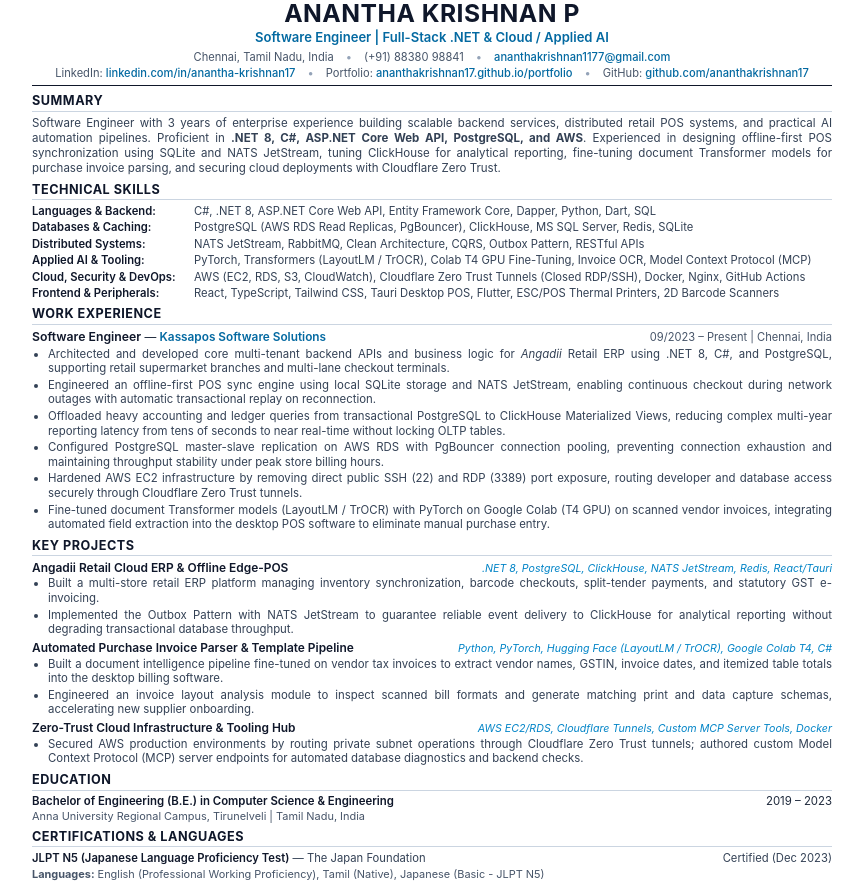
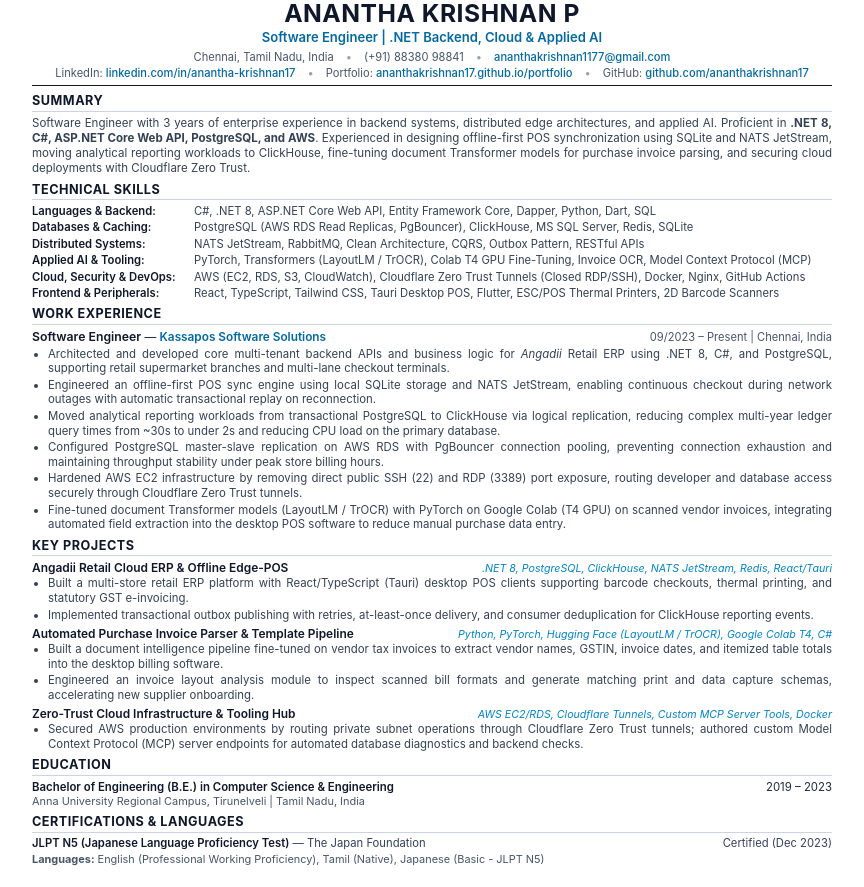
Before and after one commit to ananthakrishnan17/portfolio, a plain HTML site: page Ananthakrishnan_ATS_Resume.html in a window 1280 px wide. Shown: the whole page, without its empty margins (208-1072 px from the left). Drawn offline with Linux system fonts and the light colour scheme.

Commit message:
Refine resume with targeted backend title, outbox deduplication, and grounded metrics

```diff
--- a/Ananthakrishnan_ATS_Resume.html
+++ b/Ananthakrishnan_ATS_Resume.html
@@ -3,7 +3,7 @@
 <head>
   <meta charset="UTF-8">
   <meta name="viewport" content="width=device-width, initial-scale=1.0">
-  <title>Anantha Krishnan P - Software Engineer Resume</title>
+  <title>Anantha Krishnan P - Software Engineer (.NET Backend, Cloud & Applied AI) Resume</title>
   <style>
     @page {
       size: A4 portrait;
@@ -246,7 +246,7 @@
     <!-- HEADER -->
     <header class="header">
       <h1 class="candidate-name">Anantha Krishnan P</h1>
-      <div class="candidate-role">Software Engineer | Full-Stack .NET &amp; Cloud / Applied AI</div>
+      <div class="candidate-role">Software Engineer | .NET Backend, Cloud &amp; Applied AI</div>
       <div class="contact-row" style="margin-bottom: 2px;">
         <span class="contact-item">Chennai, Tamil Nadu, India</span>
         <span class="contact-sep">&bull;</span>
@@ -263,15 +263,15 @@
       </div>
     </header>
 
-    <!-- PROFESSIONAL SUMMARY (Clean 3-Line Summary) -->
+    <!-- PROFESSIONAL SUMMARY -->
     <section class="section">
       <h2 class="section-title">Summary</h2>
       <p class="summary-text">
-        Software Engineer with 3 years of enterprise experience building scalable backend services, distributed retail POS systems, and practical AI automation pipelines. Proficient in <strong>.NET 8, C#, ASP.NET Core Web API, PostgreSQL, and AWS</strong>. Experienced in designing offline-first POS synchronization using SQLite and NATS JetStream, tuning ClickHouse for analytical reporting, fine-tuning document Transformer models for purchase invoice parsing, and securing cloud deployments with Cloudflare Zero Trust.
+        Software Engineer with 3 years of enterprise experience in backend systems, distributed edge architectures, and applied AI. Proficient in <strong>.NET 8, C#, ASP.NET Core Web API, PostgreSQL, and AWS</strong>. Experienced in designing offline-first POS synchronization using SQLite and NATS JetStream, moving analytical reporting workloads to ClickHouse, fine-tuning document Transformer models for purchase invoice parsing, and securing cloud deployments with Cloudflare Zero Trust.
       </p>
     </section>
 
-    <!-- TECHNICAL SKILLS (Pure Linear Block with Aligned Continuation) -->
+    <!-- TECHNICAL SKILLS -->
     <section class="section">
       <h2 class="section-title">Technical Skills</h2>
       <div class="skills-block">
@@ -302,7 +302,7 @@
       </div>
     </section>
 
-    <!-- WORK EXPERIENCE (Strongest 6 Grounded Bullets) -->
+    <!-- WORK EXPERIENCE -->
     <section class="section">
       <h2 class="section-title">Work Experience</h2>
       <div class="exp-item">
@@ -316,10 +316,10 @@
         <ul class="bullet-list">
           <li>Architected and developed core multi-tenant backend APIs and business logic for <em>Angadii</em> Retail ERP using .NET 8, C#, and PostgreSQL, supporting retail supermarket branches and multi-lane checkout terminals.</li>
           <li>Engineered an offline-first POS sync engine using local SQLite storage and NATS JetStream, enabling continuous checkout during network outages with automatic transactional replay on reconnection.</li>
-          <li>Offloaded heavy accounting and ledger queries from transactional PostgreSQL to ClickHouse Materialized Views, reducing complex multi-year reporting latency from tens of seconds to near real-time without locking OLTP tables.</li>
+          <li>Moved analytical reporting workloads from transactional PostgreSQL to ClickHouse via logical replication, reducing complex multi-year ledger query times from ~30s to under 2s and reducing CPU load on the primary database.</li>
           <li>Configured PostgreSQL master-slave replication on AWS RDS with PgBouncer connection pooling, preventing connection exhaustion and maintaining throughput stability under peak store billing hours.</li>
           <li>Hardened AWS EC2 infrastructure by removing direct public SSH (22) and RDP (3389) port exposure, routing developer and database access securely through Cloudflare Zero Trust tunnels.</li>
-          <li>Fine-tuned document Transformer models (LayoutLM / TrOCR) with PyTorch on Google Colab (T4 GPU) on scanned vendor invoices, integrating automated field extraction into the desktop POS software to eliminate manual purchase entry.</li>
+          <li>Fine-tuned document Transformer models (LayoutLM / TrOCR) with PyTorch on Google Colab (T4 GPU) on scanned vendor invoices, integrating automated field extraction into the desktop POS software to reduce manual purchase data entry.</li>
         </ul>
       </div>
     </section>
@@ -334,8 +334,8 @@
           <span class="proj-tech">.NET 8, PostgreSQL, ClickHouse, NATS JetStream, Redis, React/Tauri</span>
         </div>
         <ul class="bullet-list">
-          <li>Built a multi-store retail ERP platform managing inventory synchronization, barcode checkouts, split-tender payments, and statutory GST e-invoicing.</li>
-          <li>Implemented the Outbox Pattern with NATS JetStream to guarantee reliable event delivery to ClickHouse for analytical reporting without degrading transactional database throughput.</li>
+          <li>Built a multi-store retail ERP platform with React/TypeScript (Tauri) desktop POS clients supporting barcode checkouts, thermal printing, and statutory GST e-invoicing.</li>
+          <li>Implemented transactional outbox publishing with retries, at-least-once delivery, and consumer deduplication for ClickHouse reporting events.</li>
         </ul>
       </div>
 
@@ -361,7 +361,7 @@
       </div>
     </section>
 
-    <!-- EDUCATION (Accurate College Name) -->
+    <!-- EDUCATION -->
     <section class="section">
       <h2 class="section-title">Education</h2>
       <div class="edu-block">
```
Also changed, not shown: 2 other files.
